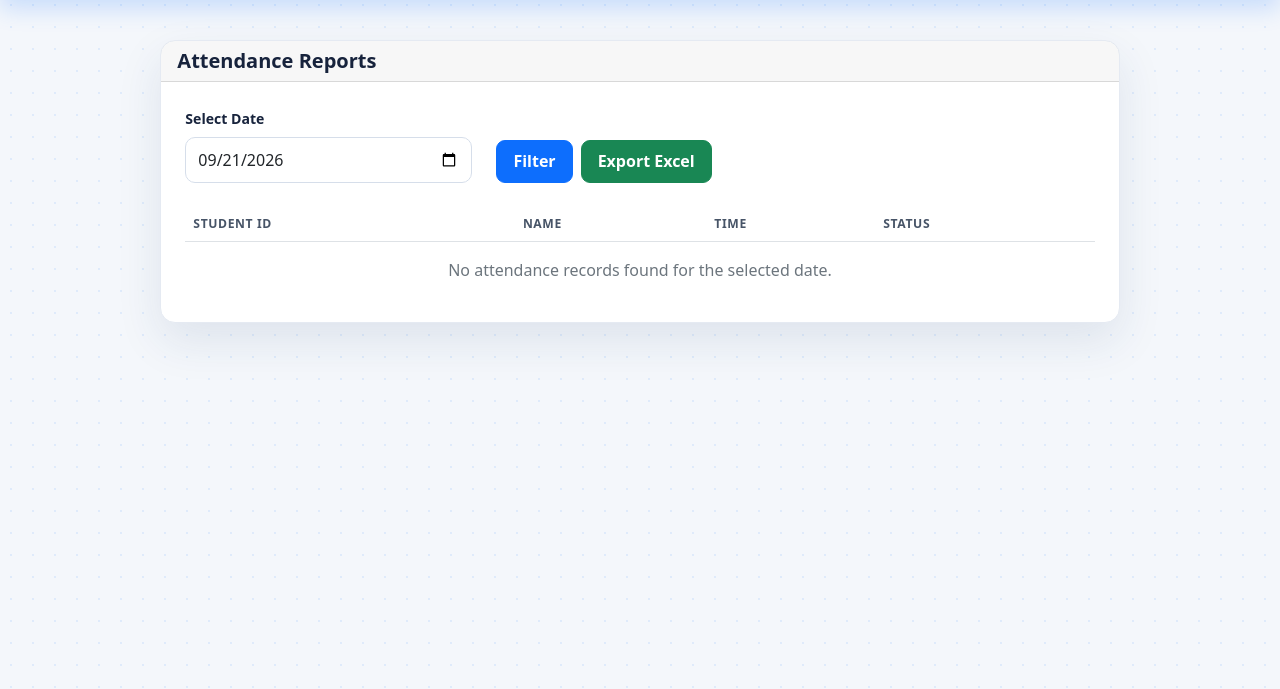
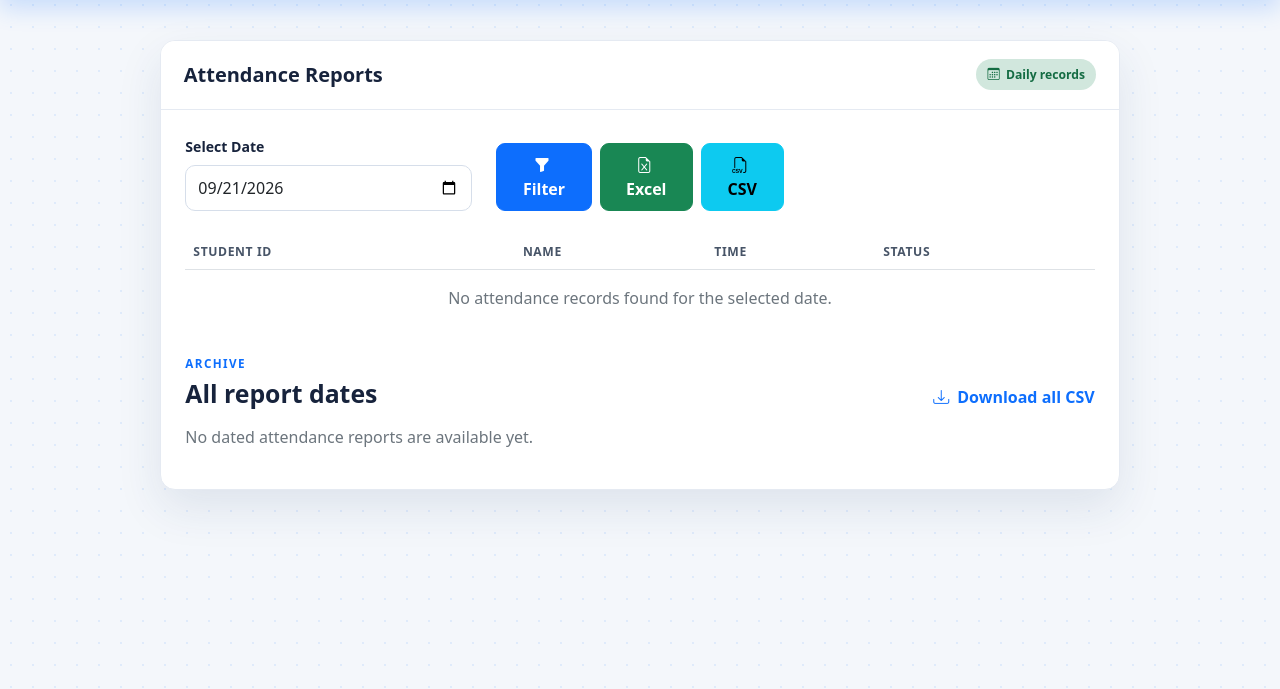
Before and after one commit to DevToleN/Computer_Vision_Attendance_Tracking, a Flask app: page /reports in a window 1280 px wide. Shown: the part 72-761 px from the top of the page. Run offline with Flask 3, Linux system fonts and the light colour scheme; the visitor is signed in with stand-in values (Sample User, id 1); lists and menus that the app fills with data are empty.

Commit message:
Add report archive and CSV export

```diff
--- a/app.py
+++ b/app.py
@@ -2,7 +2,8 @@ from flask import Flask, render_template, request, redirect, url_for, jsonify, R
 import cv2
 import os
 import pandas as pd
-from io import BytesIO
+from io import BytesIO, StringIO
+import csv
 from face_detection_basic import FaceRecognitionSystem
 from database_sqlite import Database
 from datetime import datetime
@@ -154,7 +155,8 @@ def reports():
         return redirect(url_for('login'))
     date = request.args.get('date', datetime.now().date())
     attendance_data = db.get_attendance_report(date)
-    return render_template('reports.html', attendance_data=attendance_data, date=date)
+    report_dates = db.get_report_dates()
+    return render_template('reports.html', attendance_data=attendance_data, date=date, report_dates=report_dates)
 
 @app.route('/export_excel')
 def export_excel():
@@ -172,5 +174,20 @@ def export_excel():
 
     return send_file(output, as_attachment=True, download_name=f'attendance_{date}.xlsx', mimetype='application/vnd.openxmlformats-officedocument.spreadsheetml.sheet')
 
+@app.route('/export_csv')
+def export_csv():
+    if not session.get('admin_logged_in'):
+        return redirect(url_for('login'))
+
+    records = db.get_all_attendance_records()
+    output = StringIO()
+    writer = csv.writer(output)
+    writer.writerow(['Date', 'Student ID', 'Name', 'Timestamp', 'Status'])
+    writer.writerows(records)
+
+    response = Response(output.getvalue(), mimetype='text/csv')
+    response.headers['Content-Disposition'] = 'attachment; filename=attendance_reports.csv'
+    return response
+
 if __name__ == '__main__':
     app.run(debug=True)
--- a/database_sqlite.py
+++ b/database_sqlite.py
@@ -102,6 +102,28 @@ class Database:
             self.cursor.execute(query)
         return self.cursor.fetchall()
 
+    def get_report_dates(self):
+        """Return every date with recorded attendance and its present count."""
+        query = '''
+            SELECT DATE(timestamp) AS report_date, COUNT(*) AS present_count
+            FROM attendance
+            GROUP BY DATE(timestamp)
+            ORDER BY report_date DESC
+        '''
+        self.cursor.execute(query)
+        return self.cursor.fetchall()
+
+    def get_all_attendance_records(self):
+        """Return all attendance records for CSV export."""
+        query = '''
+            SELECT DATE(a.timestamp), s.student_id, s.name, a.timestamp, a.status
+            FROM attendance a
+            LEFT JOIN students s ON s.student_id = a.student_id
+            ORDER BY a.timestamp DESC
+        '''
+        self.cursor.execute(query)
+        return self.cursor.fetchall()
+
     def verify_admin(self, email, password):
         query = "SELECT * FROM admins WHERE email = ? AND password = ?"
         self.cursor.execute(query, (email, password))
--- a/templates/reports.html
+++ b/templates/reports.html
@@ -6,8 +6,9 @@
 <div class="row">
     <div class="col-md-10 mx-auto">
         <div class="card">
-            <div class="card-header">
+            <div class="card-header page-card-header">
                 <h3>Attendance Reports</h3>
+                <span class="status-pill"><i class="bi bi-calendar3" aria-hidden="true"></i> Daily records</span>
             </div>
             <div class="card-body">
                 <form method="GET" class="mb-4">
@@ -17,8 +18,9 @@
                             <input type="date" class="form-control" id="date" name="date" value="{{ date }}">
                         </div>
                         <div class="col-md-4 d-flex align-items-end">
-                            <button type="submit" class="btn btn-primary me-2">Filter</button>
-                            <a href="{{ url_for('export_excel', date=date) }}" class="btn btn-success">Export Excel</a>
+                            <button type="submit" class="btn btn-primary me-2"><i class="bi bi-funnel-fill me-1" aria-hidden="true"></i>Filter</button>
+                            <a href="{{ url_for('export_excel', date=date) }}" class="btn btn-success"><i class="bi bi-file-earmark-excel me-1" aria-hidden="true"></i>Excel</a>
+                            <a href="{{ url_for('export_csv') }}" class="btn btn-info ms-2"><i class="bi bi-filetype-csv me-1" aria-hidden="true"></i>CSV</a>
                         </div>
                     </div>
                 </form>
@@ -63,6 +65,33 @@
                     <p class="text-muted">No attendance records found for the selected date.</p>
                 </div>
                 {% endif %}
+
+                <div class="reports-history">
+                    <div class="section-heading">
+                        <div><span class="eyebrow">Archive</span><h2>All report dates</h2></div>
+                        <a href="{{ url_for('export_csv') }}" class="action-link"><i class="bi bi-download" aria-hidden="true"></i> Download all CSV</a>
+                    </div>
+                    {% if report_dates %}
+                    <div class="table-responsive">
+                        <table class="table table-striped">
+                            <thead>
+                                <tr><th>Date</th><th>Present</th><th>Open</th></tr>
+                            </thead>
+                            <tbody>
+                                {% for report_date, present_count in report_dates %}
+                                <tr>
+                                    <td><i class="bi bi-calendar-event me-2 text-primary" aria-hidden="true"></i>{{ report_date }}</td>
+                                    <td><span class="badge bg-success">{{ present_count }} present</span></td>
+                                    <td><a class="action-link" href="{{ url_for('reports', date=report_date) }}">View report <i class="bi bi-arrow-right" aria-hidden="true"></i></a></td>
+                                </tr>
+                                {% endfor %}
+                            </tbody>
+                        </table>
+                    </div>
+                    {% else %}
+                    <p class="text-muted">No dated attendance reports are available yet.</p>
+                    {% endif %}
+                </div>
             </div>
         </div>
     </div>
```
